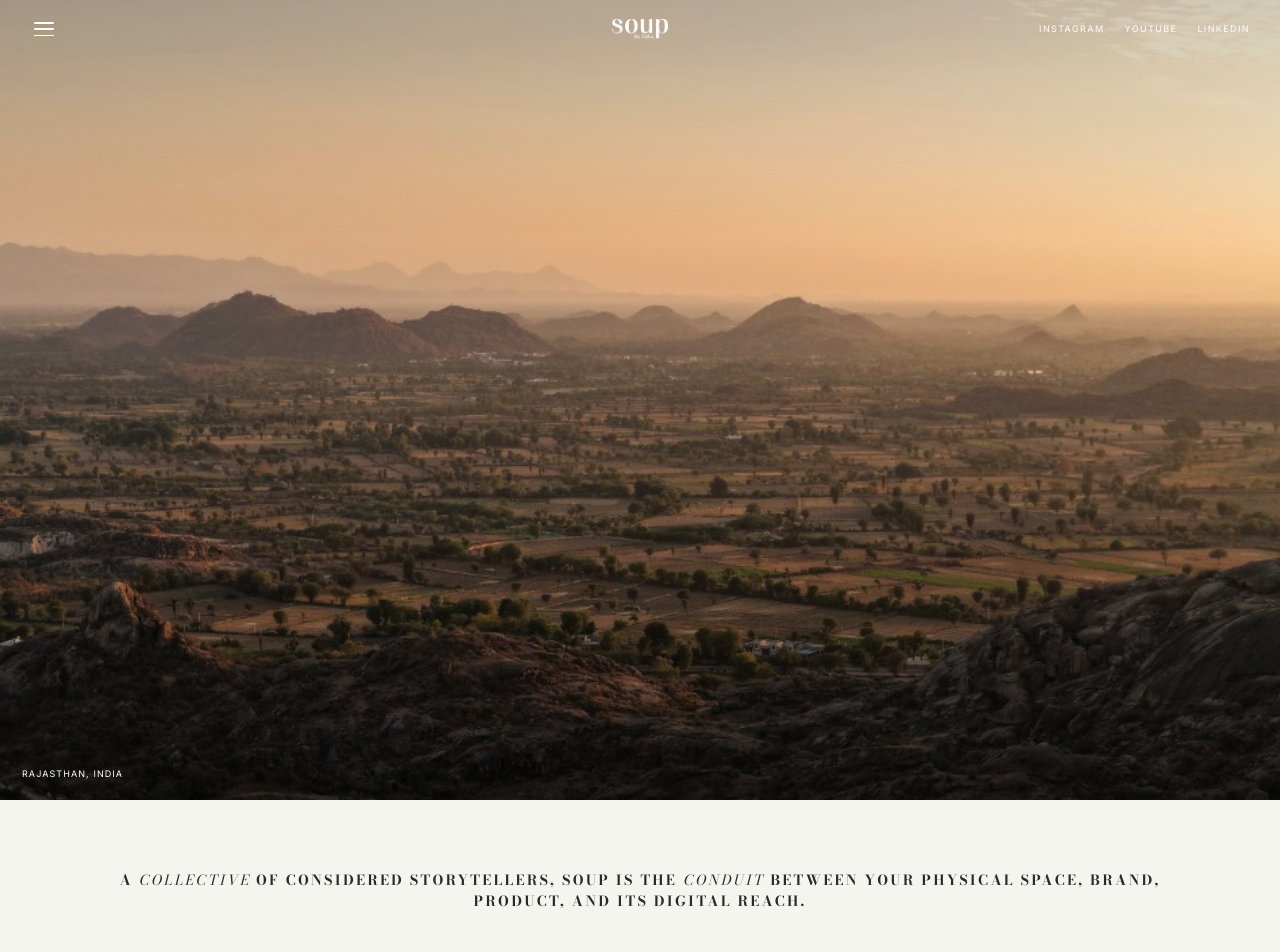
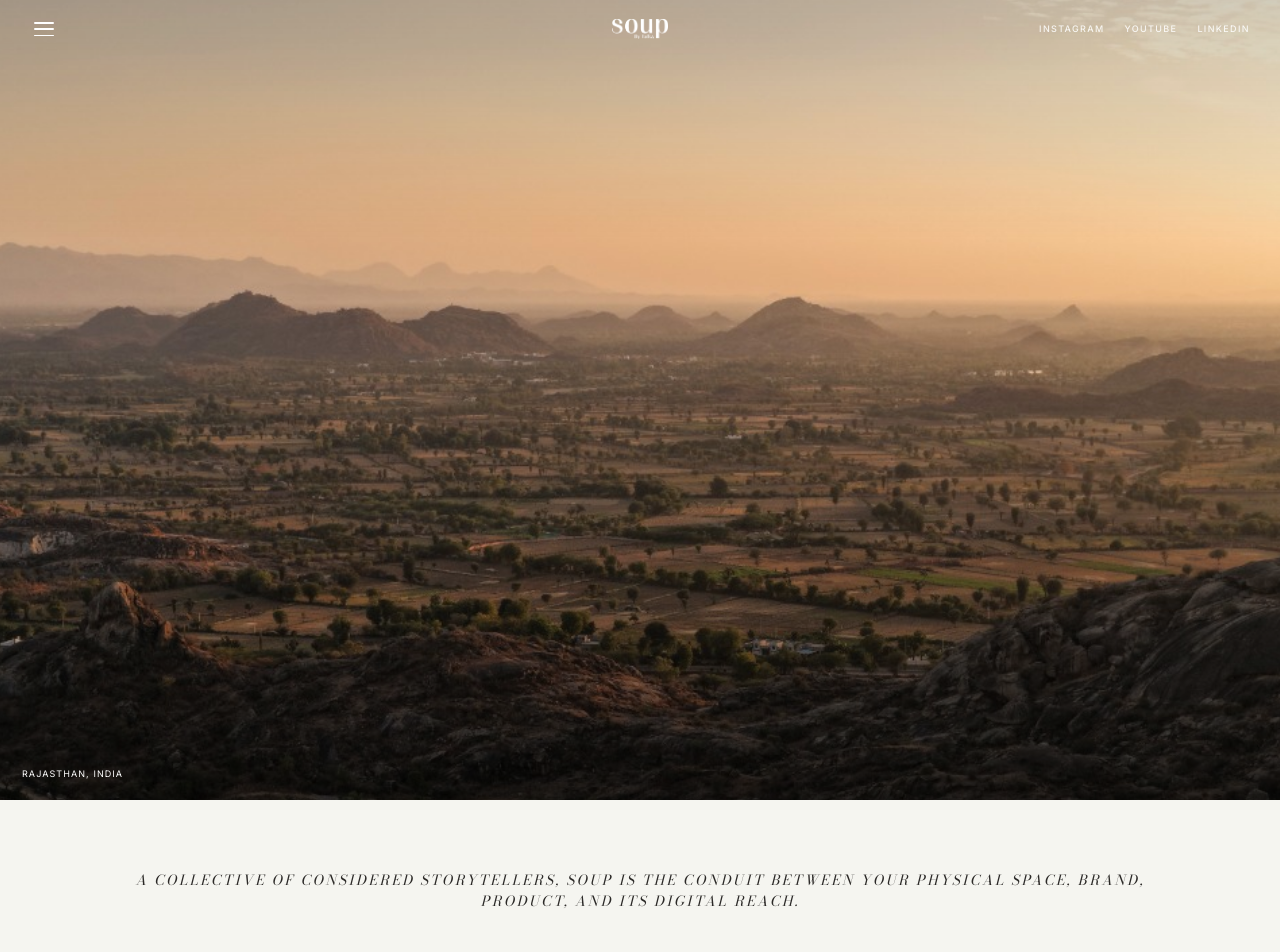
Before and after one commit to Bhavy1212/soupbyfalka, a Next.js app: page / in a window 1280 px wide. Shown: the top 952 px of the page. Built offline with nearby package versions, Linux system fonts and the light colour scheme.

Commit message:
Italicize full intro statement and remove bold styling

```diff
--- a/app/globals.css
+++ b/app/globals.css
@@ -324,6 +324,7 @@ h1, h2, h3 {
   line-height: 1.5;
   letter-spacing: -0.01em;
   font-weight: 400;
+  font-style: italic;
   color: #2b2927;
   text-align: center;
 }
--- a/app/page.tsx
+++ b/app/page.tsx
@@ -457,7 +457,7 @@ export default function Home() {
 
           <div className="hero__copy">
             <h1 id="hero-title" className="display reveal-text font-seasons">
-              A <em>collective</em> of considered storytellers, Soup is the <em>conduit</em> between your physical space, brand, product, and its digital reach.
+              <em>A collective of considered storytellers, Soup is the conduit between your physical space, brand, product, and its digital reach.</em>
             </h1>
           </div>
         </section>
--- a/components/IntroStatement.tsx
+++ b/components/IntroStatement.tsx
@@ -6,9 +6,8 @@ export function IntroStatement() {
   return (
     <section className="py-24 sm:py-36 px-[var(--gutter)] flex justify-center items-center text-center">
       <RevealOnScroll className="max-w-[760px] mx-auto">
-        <p className="font-display text-[22px] sm:text-[32px] md:text-[36px] leading-[1.35] tracking-tight text-ink font-light">
-          A <span className="italic font-normal">collective</span> of considered storytellers, Soup is the{' '}
-          <span className="italic font-normal">conduit</span> between your physical space, brand, product, and its digital reach.
+        <p className="font-display italic text-[22px] sm:text-[32px] md:text-[36px] leading-[1.35] tracking-tight text-ink font-normal">
+          A collective of considered storytellers, Soup is the conduit between your physical space, brand, product, and its digital reach.
         </p>
       </RevealOnScroll>
     </section>
```
